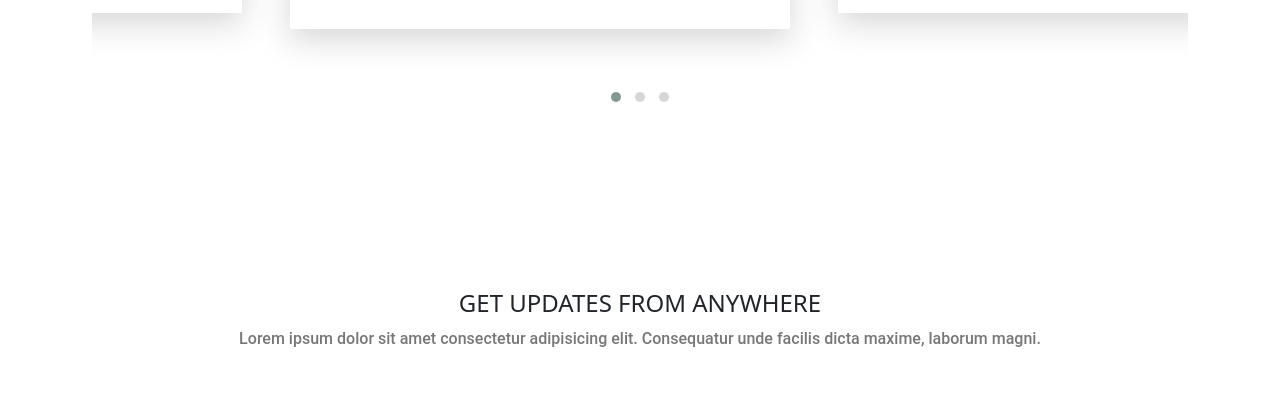
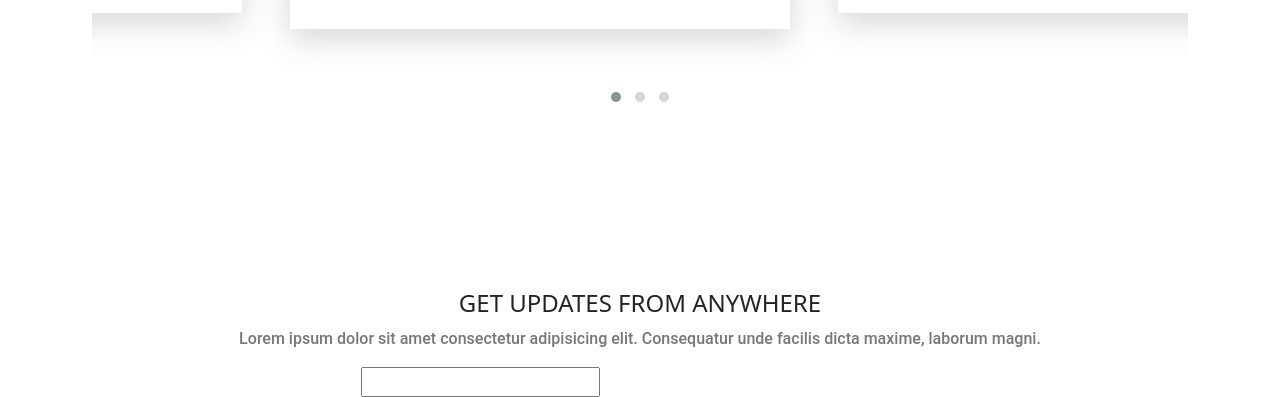
Before and after one commit to Naggenda/myportifolia, a plain HTML site: page index.html in a window 1280 px wide. Shown: the part 5168-5565 px from the top of the page. Before the commit the page ends 5535 px from the top, so only its background shows below. Drawn offline with Linux system fonts and the light colour scheme.

Commit message:
contact form

```diff
--- a/index.html
+++ b/index.html
@@ -549,6 +549,15 @@
           </div>
         </div>
 
+        <div class="d-sm-flex justify-content-center">
+          <form action="" class="w-50">
+            <div class="row d-flex flex-row flex-wrap">
+              <div class="col input-textbox">
+                <input type="text">
+              </div>
+            </div>
+          </form>
+        </div>
       </div>
     </section>
 
```
